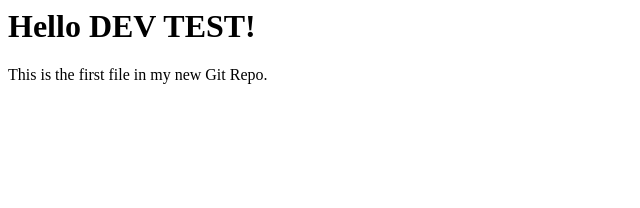
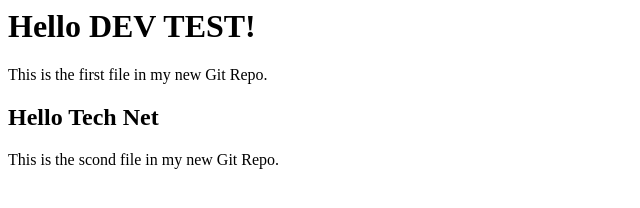
Before and after one commit to Amirthathasan/Dev_Test, a plain HTML site: page index.html in a window 1280 px wide. Shown: the whole page, without its empty margins (0-640 px from the left). Drawn offline with Linux system fonts and the light colour scheme.

Commit message:
updated Fist step

```diff
--- a/index.html
+++ b/index.html
@@ -8,5 +8,8 @@
 <h1>Hello DEV TEST!</h1>
 <p>This is the first file in my new Git Repo.</p>
 
+<h2>Hello Tech Net</h2>
+<p>This is the scond file in my new Git Repo.</p>
+
 </body>
 </html>
```
